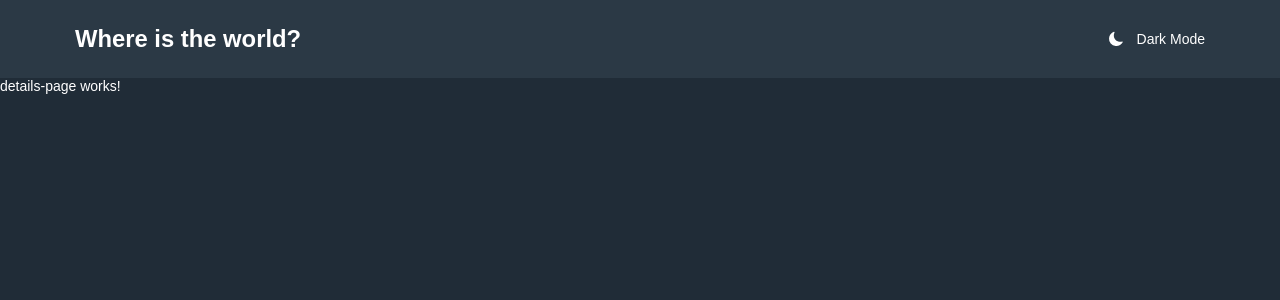
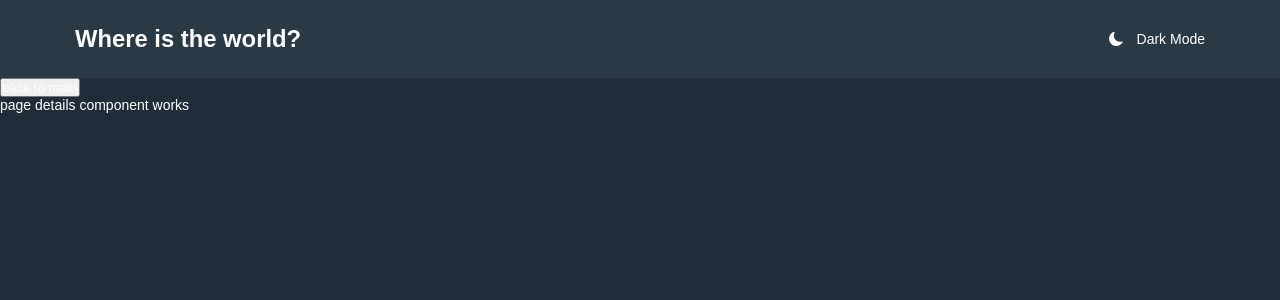
Before and after one commit to a1excpunk/countries_api_with_theme_switch, an Angular app: page /details-page in a window 1280 px wide. Shown: the top 300 px of the page. Built offline with nearby package versions, Linux system fonts and the light colour scheme.

Commit message:
ADD: router modules in ts and testing text and button to navigate back to main page

```diff
--- a/src/app/details-page/details-page.component.html
+++ b/src/app/details-page/details-page.component.html
@@ -1 +1,4 @@
-<p>details-page works!</p>
+<button routerLink="/main" routerLinkActive="active" ariaCurrentWhenActive="page">back to main</button>
+<p>
+  page details component works
+</p>
--- a/src/app/details-page/details-page.component.ts
+++ b/src/app/details-page/details-page.component.ts
@@ -1,9 +1,11 @@
+import { CommonModule } from '@angular/common';
 import { Component } from '@angular/core';
+import { RouterLink, RouterLinkActive, RouterOutlet } from '@angular/router';
 
 @Component({
   selector: 'app-details-page',
   standalone: true,
-  imports: [],
+  imports: [CommonModule, RouterOutlet, RouterLink, RouterLinkActive],
   templateUrl: './details-page.component.html',
   styleUrl: './details-page.component.scss'
 })
```
